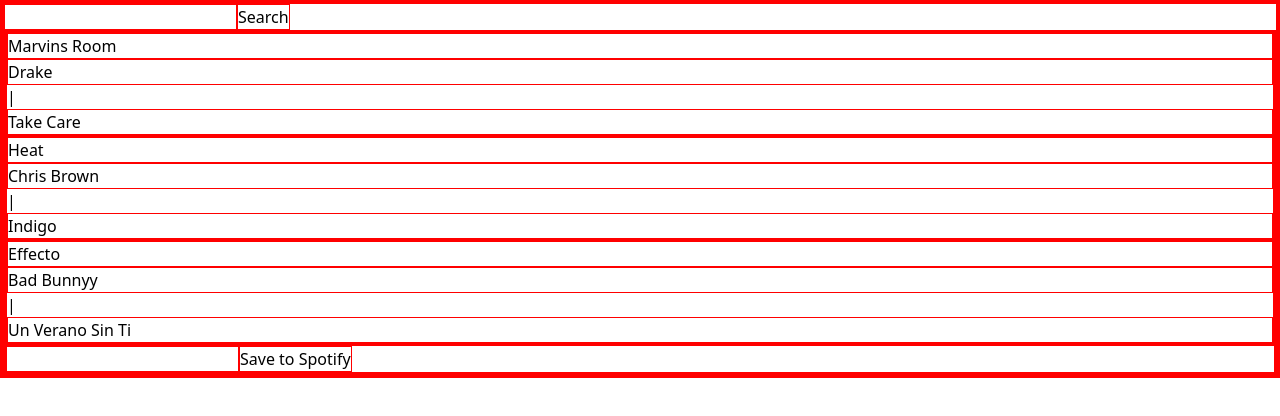
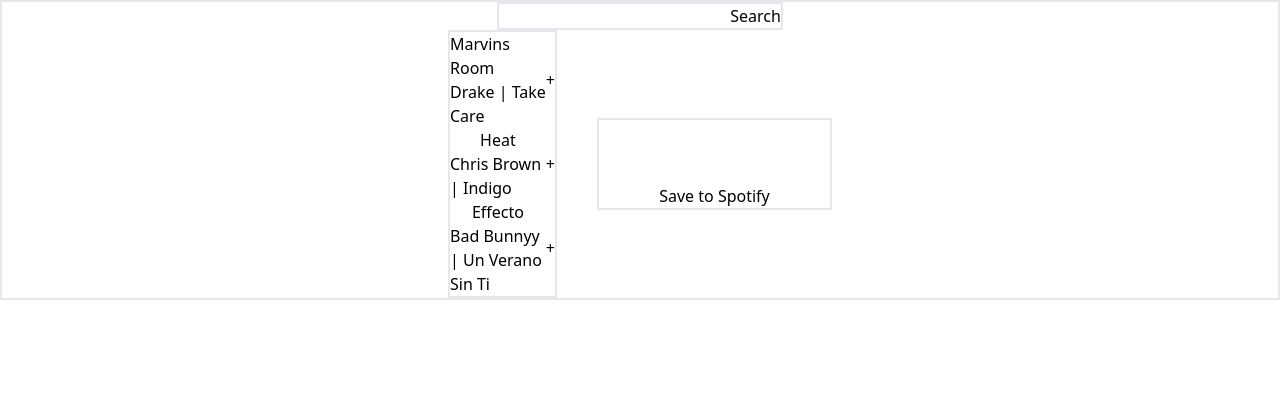
Before and after one commit to Alfredo90/jamming-spotify, a React (Vite) app: page / in a window 1280 px wide. Shown: the top 416 px of the page. Built offline with nearby package versions, Linux system fonts and the light colour scheme.

Commit message:
improve structure and components

```diff
--- a/src/App.jsx
+++ b/src/App.jsx
@@ -1,4 +1,5 @@
 import { useState } from "react";
+
 import dummyData from "./dummyData";
 import SearchBar from "./components/SearchBar/SearchBar";
 import SearchResults from "./components/SearchResults/SearchResults";
@@ -7,13 +8,15 @@
   const [searchList, setSearchList] = useState(dummyData);
 
   return (
-    <div>
-      <SearchBar />
-      <div>
+    <main className="border-2 flex flex-col justify-center items-center">
+      <div className="border-2">
+        <SearchBar />
+      </div>
+      <div className="  flex flex-row justify-center items-center gap-10 max-w-96 max-h-96">
         <SearchResults searchList={searchList} />
         <Playlist />
       </div>
-    </div>
+    </main>
   );
 };
 
--- a/src/components/Playlist/Playlist.jsx
+++ b/src/components/Playlist/Playlist.jsx
@@ -2,7 +2,7 @@
 
 const Playlist = () => {
   return (
-    <div>
+    <div className="flex flex-col gap-10 border-2">
       <input type="text" />
       <button type="submit">Save to Spotify</button>
     </div>
--- a/src/components/SearchBar/SearchBar.jsx
+++ b/src/components/SearchBar/SearchBar.jsx
@@ -7,11 +7,11 @@
     setSearchTerm(target.value);
   };
   return (
-    <>
+    <div className="flex justify-center items-center ">
       <input onChange={searchHandle} value={searchTerm} type="text" />
       {searchTerm}
       <button type="submit">Search</button>
-    </>
+    </div>
   );
 };
 
--- a/src/components/SearchResults/SearchResults.jsx
+++ b/src/components/SearchResults/SearchResults.jsx
@@ -4,9 +4,9 @@
 const SearchResults = ({ searchList }) => {
   console.log(searchList);
   return (
-    <>
+    <div className="border-2">
       <Tracklist searchList={searchList} />
-    </>
+    </div>
   );
 };
 
--- a/src/components/Track/Track.jsx
+++ b/src/components/Track/Track.jsx
@@ -2,9 +2,14 @@
 
 const Track = ({ list: { id, album, artist, name } }) => {
   return (
-    <li key={id}>
-      <h1>{name}</h1>
-      <h2>{artist}</h2> | <h2>{album}</h2>
+    <li className="flex justify-between items-center ">
+      <span className="flex flex-col justify-center items-center">
+        <h1>{name}</h1>
+        <h2>
+          {artist} | {album}
+        </h2>
+      </span>
+      <button>+</button>
     </li>
   );
 };
--- a/src/components/Tracklist/Tracklist.jsx
+++ b/src/components/Tracklist/Tracklist.jsx
@@ -5,7 +5,7 @@
   return (
     <ul>
       {searchList.map((list) => (
-        <Track list={list} />
+        <Track key={list.id} list={list} />
       ))}
     </ul>
   );
--- a/src/index.css
+++ b/src/index.css
@@ -3,7 +3,7 @@
 @tailwind utilities;
 
 @layer base {
-    * {
+    /* * {
         border:1px solid red;
-    }
+    } */
   }
```
